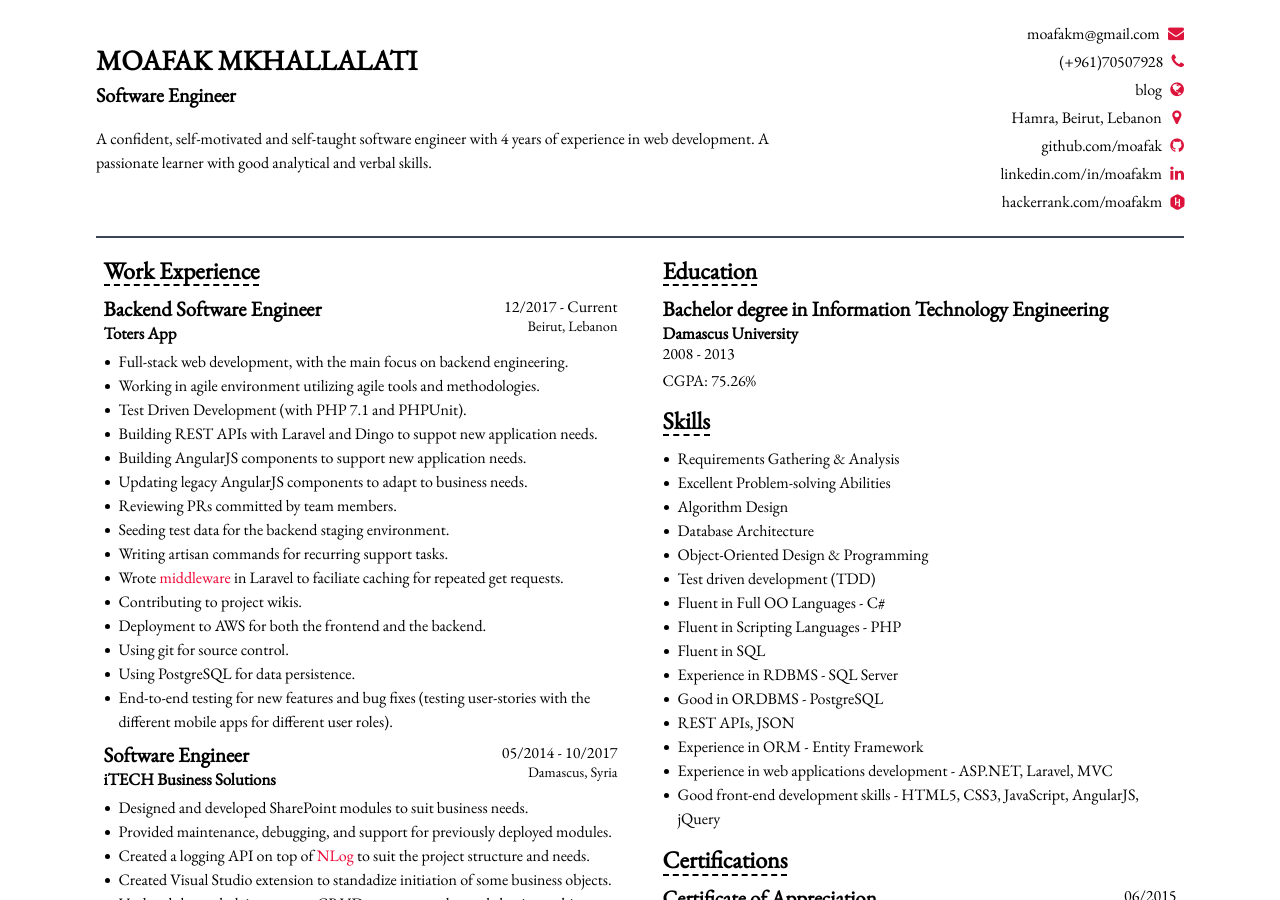
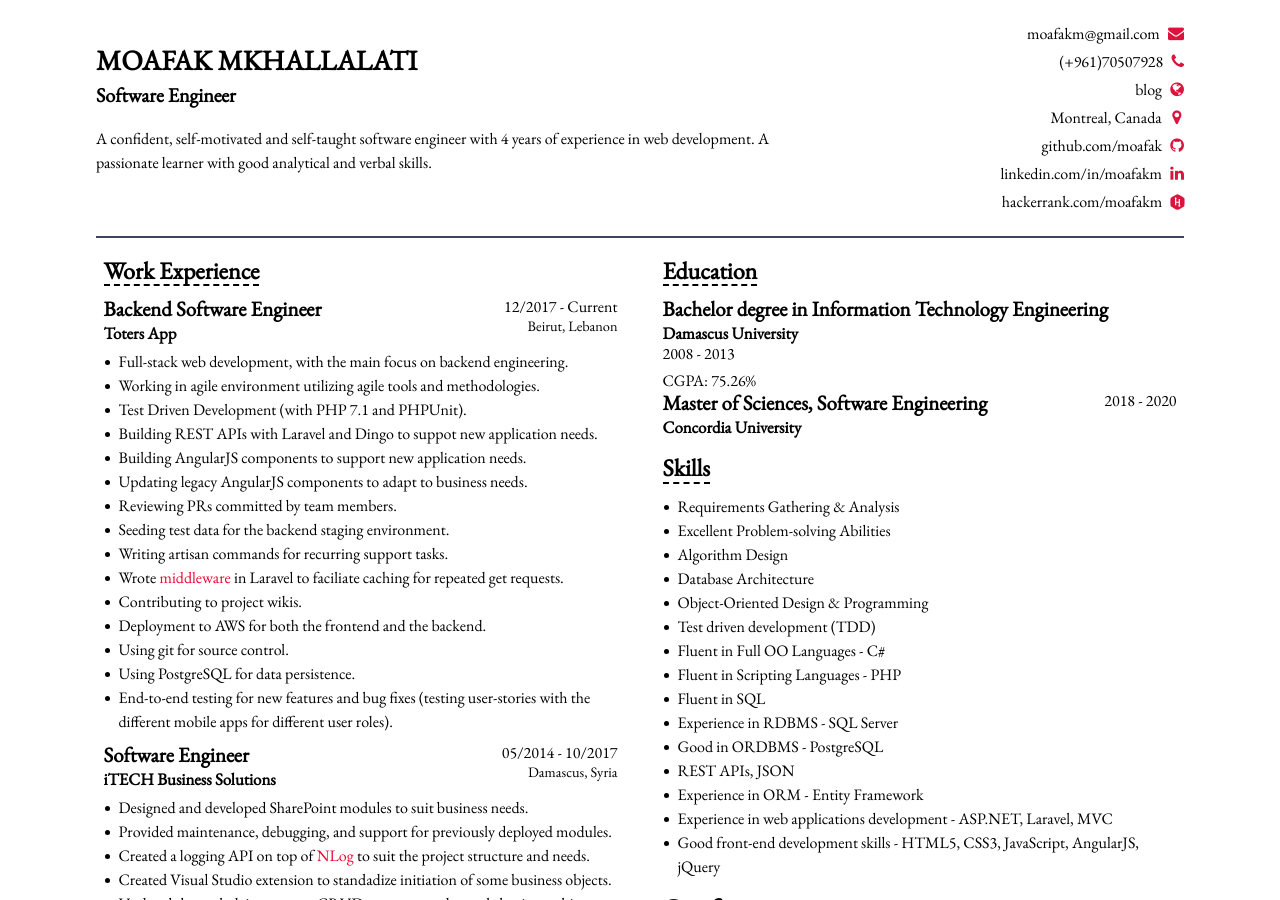
Before and after one commit to Moafak/moafak.github.io, a Jekyll site: the page cv/index.html, which Jekyll copies as it is, in a window 1280 px wide and 900 px high. Built offline with Jekyll 4.4.1, drawn with Linux system fonts in a browser that asks for light colours.

Commit message:
modified education

```diff
--- a/cv/index.html
+++ b/cv/index.html
@@ -85,14 +85,14 @@
         <div class="flex-column flex-nowrap info-right">
 
           <div>
-            <a href="mailto:moafakm@gmail.com">moafakm@gmail.com</a>
+            <a href="mailto:moafak.m@gmail.com">moafakm@gmail.com</a>
             <i class="fa fa-envelope"></i>
           </div>
 
 
 
           <div>
-            <a href="tel:(+961)70507928">(+961)70507928</a>
+            <a href="tel: +1(438)680-2911">(+961)70507928</a>
             <i class="fa fa-phone"></i>
           </div>
 
@@ -105,7 +105,7 @@
 
 
           <div>
-            <a href="https://www.google.com/maps/place/33%C2%B053'44.5%22N+35%C2%B029'01.4%22E/@33.8925101,35.4836698,14z/data=!4m6!3m5!1s0x151f172988327e2d:0x9ebd381f42d7df53!7e2!8m2!3d33.8956842!4d35.4837155" target="_blank">Hamra, Beirut, Lebanon</a>
+            <a href="https://www.google.com/maps/place/Montreal,+QC/@45.5581804,-74.010495,10z/data=!3m1!4b1!4m5!3m4!1s0x4cc91a541c64b70d:0x654e3138211fefef!8m2!3d45.5016889!4d-73.567256" target="_blank">Montreal, Canada</a>
             <i class="fa fa-map-marker" style="margin-left: 2.5px; margin-right: 2.5px;"></i>
           </div>
 
@@ -208,7 +208,6 @@
         <div class="block">
           <h1 class="section-header">Projects</h1>
 
-
             <section class="project">
               <div class="flex-row flex-space-between">
                 <h1>Code Craft
@@ -266,7 +265,6 @@
         <div class="block">
           <h1 class="section-header">Education</h1>
 
-
           <section class="education">
             <div class="section-inner-header flex-row flex-space-between">
               <div class="padding-right-10">
@@ -279,6 +277,16 @@
             </div>
 
             <p>CGPA: 75.26%</p>
+
+            <div class="section-inner-header flex-row flex-space-between">
+              <div class="padding-right-10">
+                <h1>Master of Sciences, Software Engineering</h1>
+                <h2>Concordia University</h2>
+              </div>
+
+              <h6 class="date">2018 - 2020</h6>
+
+            </div>
 
           </section>
 
@@ -330,7 +338,6 @@
 
         <div class="block">
           <h1 class="section-header">Certifications</h1>
-
 
           <section class="certificate">
             <div class="flex-row flex-space-between">
```
